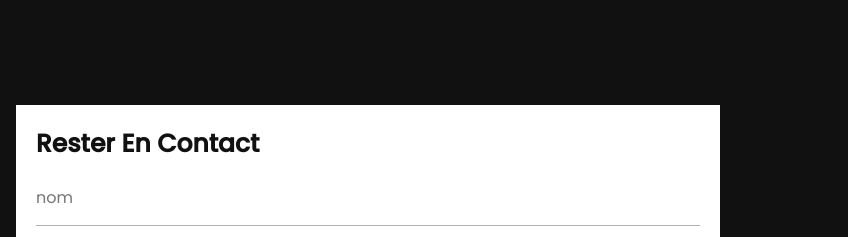
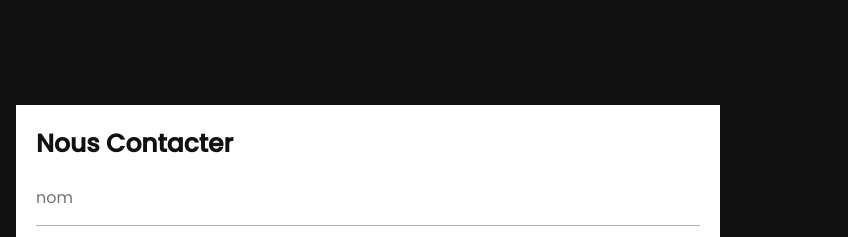
Before and after one commit to RENZOZ78/RENO-CONSTRUCTION, a website: page index.html in a window 1280 px wide. Shown: the part 4860-5097 px from the top of the page, 432-1280 px from the left. Drawn offline with nearby package versions, Linux system fonts and the light colour scheme; some packages are replaced by stand-ins of ours; a script that the page names is missing; a web font is replaced by a local one.

Commit message:
cor typo contact2

```diff
--- a/index.html
+++ b/index.html
@@ -541,7 +541,7 @@
       <iframe src="https://www.google.com/maps/embed?pb=!1m18!1m12!1m3!1d21006.93362079136!2d2.276207052765164!3d48.84168121888427!2m3!1f0!2f0!3f0!3m2!1i1024!2i768!4f13.1!3m3!1m2!1s0x47e67014196e60f5%3A0x50b82c368941b30!2sParis%2015e%20Arrondissement%2C%2075015%20Paris!5e0!3m2!1sfr!2sfr!4v1651834027473!5m2!1sfr!2sfr"  allowfullscreen="" loading="lazy" referrerpolicy="no-referrer-when-downgrade"></iframe>
 
       <form action="">
-         <h3>Rester en contact</h3>
+         <h3>Nous contacter</h3>
          <input type="text" placeholder="nom" class="box">
          <input type="email" placeholder="email" class="box">
          <input type="number" placeholder="telephone" class="box">
```
